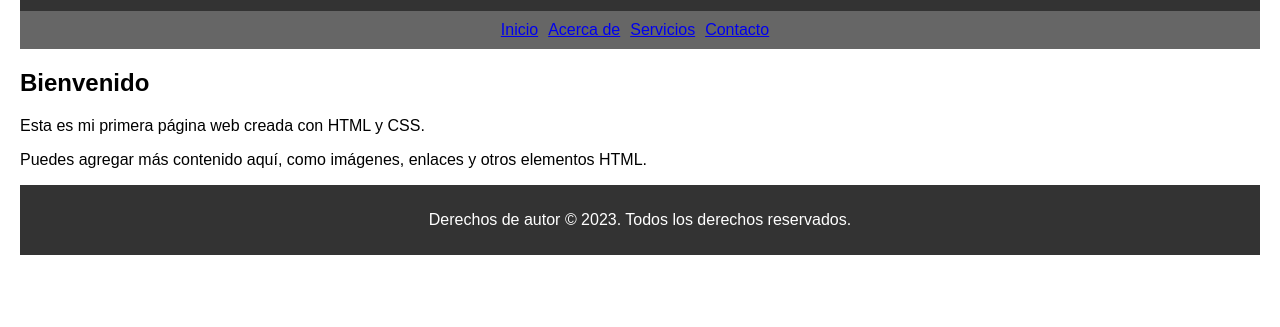
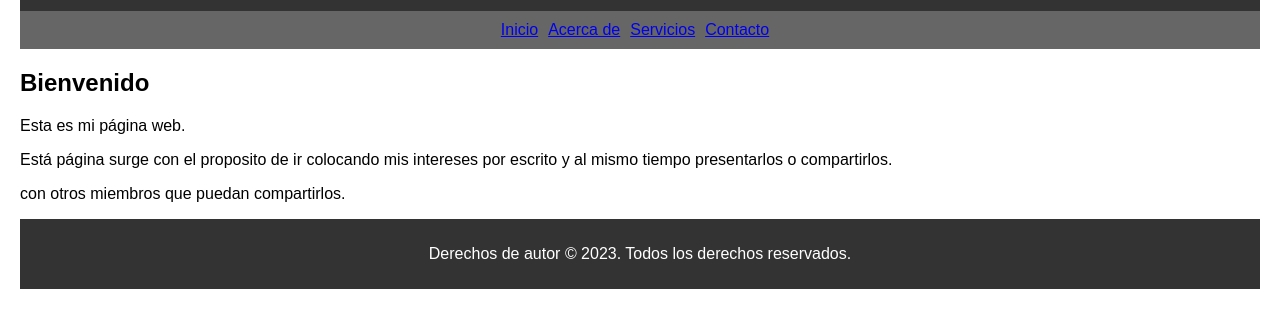
Before and after one commit to ajeldescr/mi-pgn-web, a plain HTML site: page index.html in a window 1280 px wide. Shown: the part 109-436 px from the top of the page. Drawn offline with Linux system fonts and the light colour scheme.

Commit message:
index.html

```diff
--- a/index.html
+++ b/index.html
@@ -1,7 +1,7 @@
 <!DOCTYPE html>
 <html>
 <head>
-  <title>Mi Primera Página Web</title>
+  <title>Página de Alejandro Jeldes Cruzat</title>
   <style>
     body {
       font-family: Arial, sans-serif;
@@ -62,8 +62,9 @@
 
   <main>
     <h2>Bienvenido</h2>
-    <p>Esta es mi primera página web creada con HTML y CSS.</p>
-    <p>Puedes agregar más contenido aquí, como imágenes, enlaces y otros elementos HTML.</p>
+    <p>Esta es mi página web.</p>
+    <p>Está página surge con el proposito de ir colocando mis intereses por escrito y al mismo tiempo presentarlos o compartirlos.</p>
+    <p>con otros miembros que puedan compartirlos.</p>
   </main>
 
   <footer>
```
